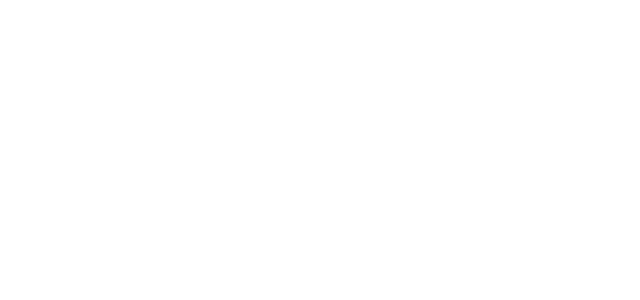
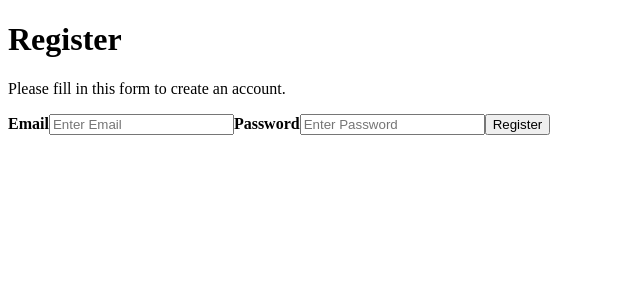
Before and after one commit to chienvv1911/codeandlife, a React (Create React App) app in the folder frontend/: page /auth/register in a window 1280 px wide. Shown: the top 300 px of the page, without its empty margins (0-640 px from the left). Built offline with nearby package versions, Linux system fonts and the light colour scheme; no server answers.

Commit message:
9. Login and Register FrontEnd

```diff
--- a/frontend/src/App.js
+++ b/frontend/src/App.js
@@ -1,17 +1,59 @@
-import React from 'react'
-import { BrowserRouter as Router, Route, Switch } from 'react-router-dom'
-import HomePage from './pages/HomePage'
-import PostDetailPage from './pages/PostDetailPage'
+import React, { useState, useEffect } from "react";
+import { BrowserRouter as Router, Route, Switch } from "react-router-dom";
+import axios from 'axios'
+import UserContext from "./context/UserContext";
+import HomePage from "./pages/HomePage";
+import PostDetailPage from "./pages/PostDetailPage";
+import RegisterPage from "./pages/RegisterPage";
+import LoginPage from "./pages/LoginPage";
 
 const App = () => {
+  const [userData, setUserData] = useState({
+      token: undefined,
+      user: undefined
+  })
+
+  useEffect(() => {
+    const checkLoggedIn = async () => {
+        let token = localStorage.getItem("auth-token");
+        if(token == null) {
+            localStorage.setItem("auth-token", "");
+            token = "";
+        }
+        const tokenIsValid = await axios.post("http:localhost:3002/api/users/isvalidtoken", null, {
+            headers: {
+                "x-auth-token": token
+            }
+        });
+
+        if(tokenIsValid.data) {
+            const userData = await axios.get("http:localhost:3002/api/users", {
+                headers: {
+                    "x-auth-token": token
+                }
+            });
+
+            setUserData({
+                token,
+                user: userData
+            })
+        }
+    }
+    checkLoggedIn();
+  }, [])
+
   return (
     <Router>
+      <UserContext.Provider value={{userData, setUserData}}>
         <Switch>
           <Route path="/" exact component={HomePage} />
           <Route path="/posts/:id" component={PostDetailPage} />
+          <Route path="/auth/register" component={RegisterPage} />
+          <Route path="/auth/login" component={LoginPage} />
         </Switch>
+      </UserContext.Provider>
     </Router>
-    )
-}
+  );
+};
 
-export default App
+export default App;
--- /dev/null
+++ b/frontend/src/context/UserContext.js
@@ -0,0 +1,3 @@
+import { createContext } from 'react'
+
+export default createContext(null);
--- /dev/null
+++ b/frontend/src/pages/LoginPage.js
@@ -0,0 +1,53 @@
+import React, { Fragment, useState, useContext } from "react";
+import UserContext from '../context/UserContext'
+import axios from 'axios'
+
+const LoginPage = () => {
+  const [email, setEmail] = useState("");
+  const [password, setPassword] = useState("");
+
+  const { setUserData } = useContext(UserContext);
+  const submitLogin = async (e) => {
+    e.preventDefault();
+    const loginUser = { email, password};
+    const loginRes =  axios.post("http:localhost:3002/api/users/login", loginUser);
+    setUserData({
+        user: loginRes.data.token,
+        token: loginRes.data.user
+    });
+    localStorage.setItem("auth-token", loginRes.data.user);
+  }
+
+  return (
+    <Fragment>
+      <div className="container">
+        <h1>Register</h1>
+        <p>Please fill in this form to create an account.</p>
+
+        <label for="email">
+          <b>Email</b>
+        </label>
+        <input type="text" placeholder="Enter Email" name="email" id="email"
+               onChange={e => setEmail(e.target.value)}/>
+
+        <label for="psw">
+          <b>Password</b>
+        </label>
+        <input
+          type="password"
+          placeholder="Enter Password"
+          name="psw"
+          id="psw"
+          onChange={e => setPassword(e.target.value)}
+        />
+
+
+        <button type="submit" className="registerbtn" onClick={submitLogin}>
+          Login
+        </button>
+      </div>
+    </Fragment>
+  );
+};
+
+export default LoginPage;
--- /dev/null
+++ b/frontend/src/pages/RegisterPage.js
@@ -0,0 +1,55 @@
+import React, { Fragment, useState, useContext } from "react";
+import UserContext from '../context/UserContext'
+import axios from 'axios'
+
+const RegisterPage = () => {
+  const [email, setEmail] = useState("");
+  const [password, setPassword] = useState("");
+
+  const { setUserData } = useContext(UserContext);
+  const submitRegister = async (e) => {
+    e.preventDefault();
+    const newUser = { email, password};
+    await axios.post("http:localhost:3002/api/users/register", newUser);
+
+    const loginNewUser =  axios.post("http:localhost:3002/api/users/login", newUser);
+    setUserData({
+        user: loginNewUser.data.token,
+        token: loginNewUser.data.user
+    });
+    localStorage.setItem("auth-token", loginNewUser.data.user);
+  }
+
+  return (
+    <Fragment>
+      <div className="container">
+        <h1>Register</h1>
+        <p>Please fill in this form to create an account.</p>
+
+        <label for="email">
+          <b>Email</b>
+        </label>
+        <input type="text" placeholder="Enter Email" name="email" id="email"
+               onChange={e => setEmail(e.target.value)}/>
+
+        <label for="psw">
+          <b>Password</b>
+        </label>
+        <input
+          type="password"
+          placeholder="Enter Password"
+          name="psw"
+          id="psw"
+          onChange={e => setPassword(e.target.value)}
+        />
+
+
+        <button type="submit" className="registerbtn" onClick={submitRegister}>
+          Register
+        </button>
+      </div>
+    </Fragment>
+  );
+};
+
+export default RegisterPage;
```
Also changed, not shown: 1 other file (tests, documents, lock files or other folders). Lines whose indentation alone changed are shown as unchanged.
